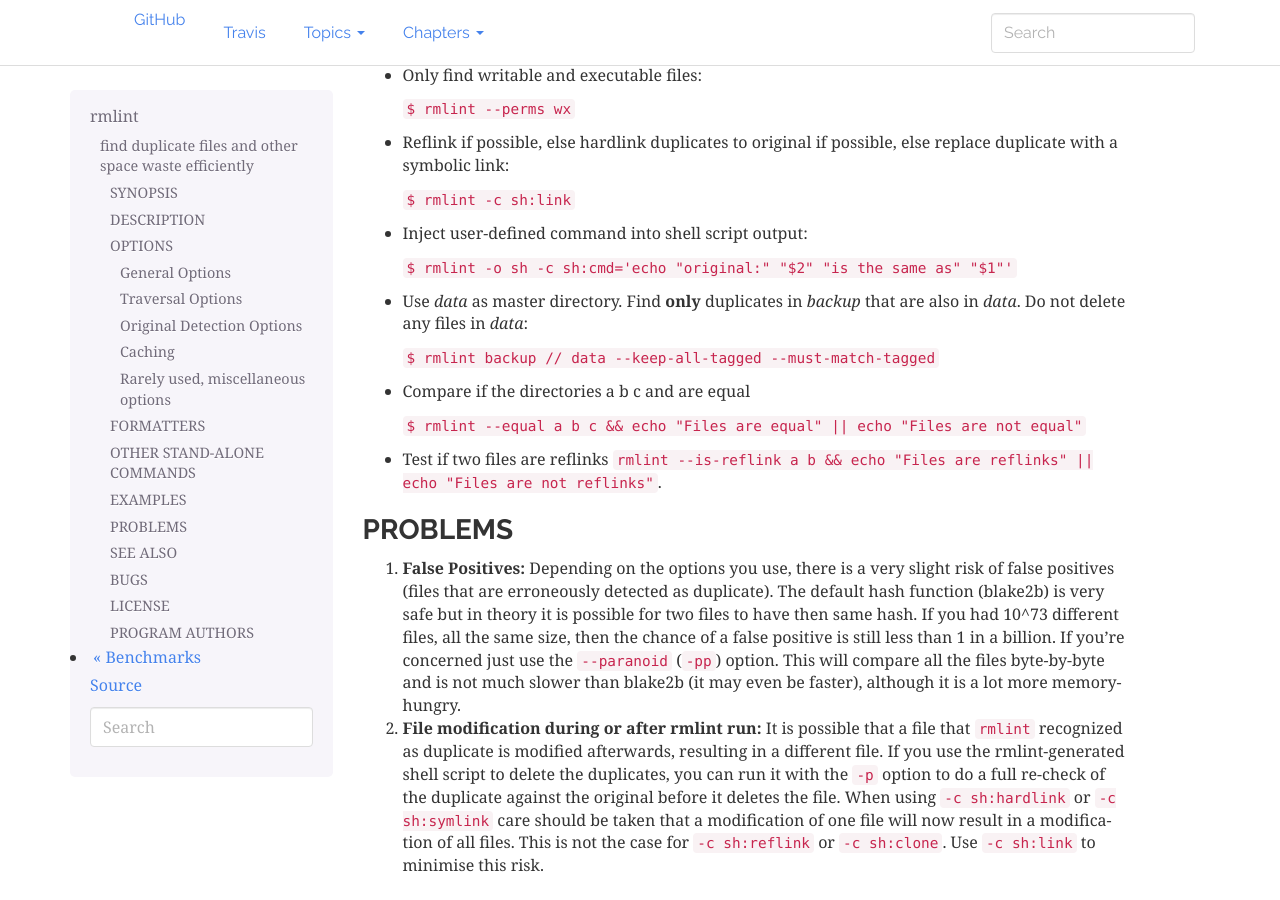
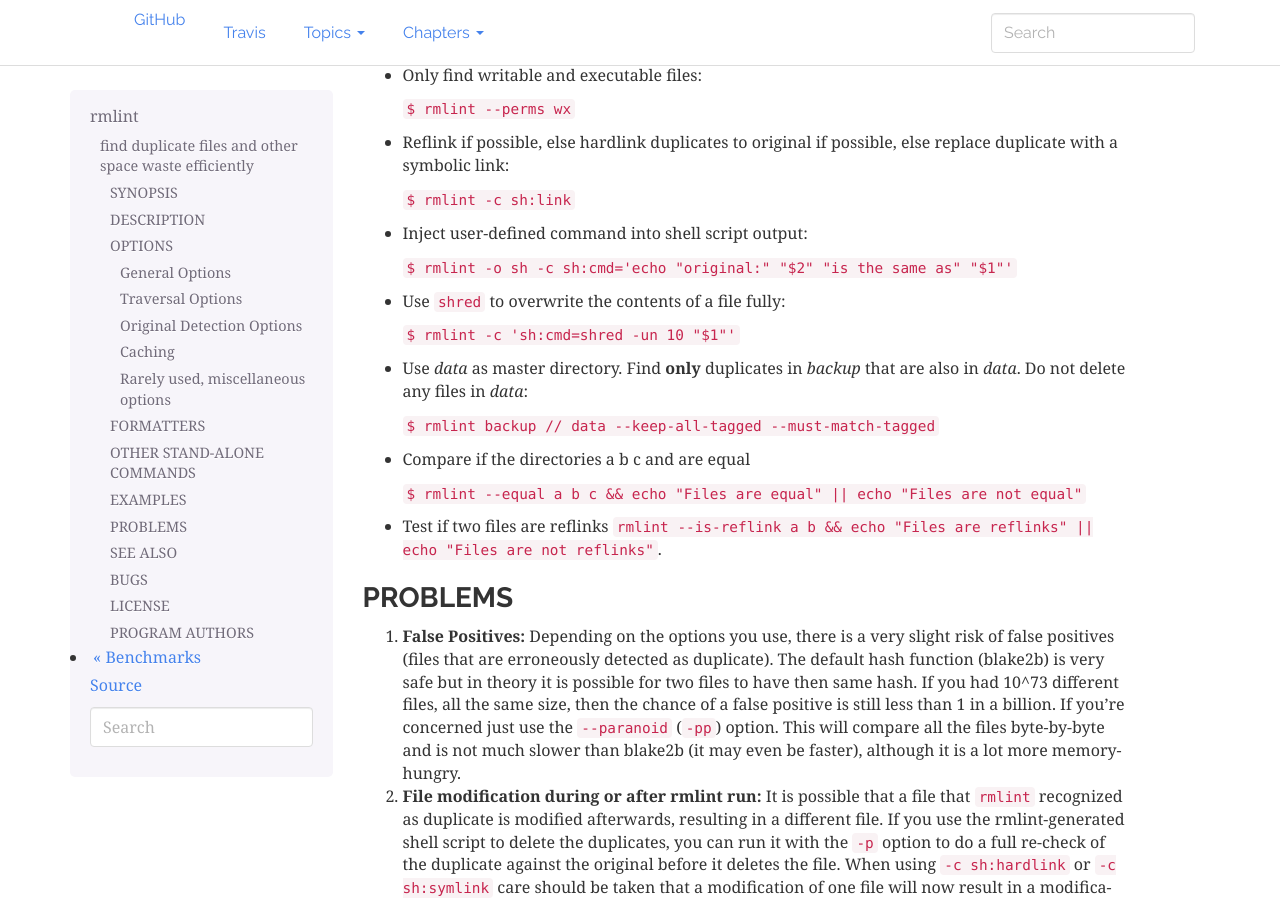
Before and after one commit to sahib/rmlint, a Sphinx documentation site: the page built from docs/rmlint.1.rst, in a window 1280 px wide and 900 px high, scrolled down 14776 px. Built offline with Sphinx 7.4.7, drawn with Linux system fonts in a browser that asks for light colours; some of the changed text lies outside the part shown.

```diff
--- a/docs/rmlint.1.rst
+++ b/docs/rmlint.1.rst
@@ -854,6 +854,10 @@
 
   ``$ rmlint -o sh -c sh:cmd='echo "original:" "$2" "is the same as" "$1"'``
 
+* Use ``shred`` to overwrite the contents of a file fully:
+
+  ``$ rmlint -c 'sh:cmd=shred -un 10 "$1"'``
+
 * Use *data* as master directory. Find **only** duplicates in *backup* that are
   also in *data*. Do not delete any files in *data*:
 
```
Also changed, not shown: other parts of docs/rmlint.1.rst (+1 -1 lines), 1 other file.
